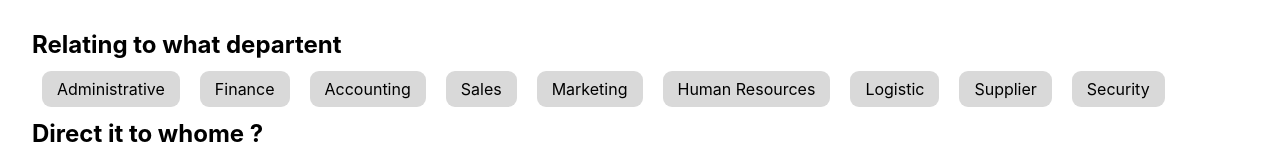
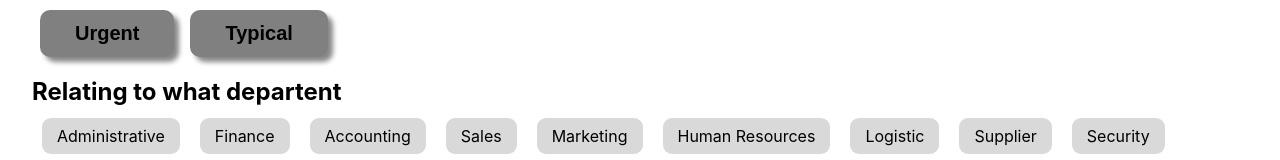
Before and after one commit to ayaadel887/issue-interview-task, a React (Create React App) app: page / in a window 1280 px wide. Shown: the top 160 px of the page. Built offline with nearby package versions, Linux system fonts and the light colour scheme.

Commit message:
Add issue Type component

```diff
--- a/src/App.js
+++ b/src/App.js
@@ -1,11 +1,15 @@
 import "./App.css";
 import Department from "./component/Department/Department";
+import IssueType from "./component/IssueType/IssueType";
 import People from "./component/People/People";
-import { departments, EmployeData } from "./Data.js";
+
+import { departments, EmployeData, typeIssue } from "./Data.js";
 function App() {
   return (
     <>
       <section className="container">
+        {" "}
+        <IssueType typeIssue={typeIssue} />
         <Department departments={departments} />
         <People EmployeData={EmployeData} />
       </section>
--- a/src/Data.js
+++ b/src/Data.js
@@ -89,3 +89,13 @@ export const EmployeData = [
     name: "aya adel",
   },
 ];
+export const typeIssue = [
+  {
+    id: 1,
+    type: "Urgent",
+  },
+  {
+    id: 2,
+    type: "Typical",
+  },
+];
--- /dev/null
+++ b/src/component/IssueType/IssueType.js
@@ -0,0 +1,24 @@
+import React, { useState } from "react";
+import styles from "./IssueType.module.css";
+
+const IssueType = ({ typeIssue }) => {
+  const [selectIssue, setSelectIssue] = useState(null);
+  const handlerSelectIssue = (id) => {
+    setSelectIssue(id);
+  };
+  return (
+    <div>
+      {typeIssue.map((iss) => (
+        <button
+          className={selectIssue === iss.id ? styles.selectIssue : styles.bttn}
+          key={iss.id}
+          onClick={() => handlerSelectIssue(iss.id)}
+        >
+          {iss.type}
+        </button>
+      ))}
+    </div>
+  );
+};
+
+export default IssueType;
--- /dev/null
+++ b/src/component/IssueType/IssueType.module.css
@@ -0,0 +1,20 @@
+.bttn {
+  padding: 12px 35px;
+  font-weight: bold;
+  background-color: gray;
+  border: none;
+  font-size: 20px;
+  margin-inline: 8px;
+  border-radius: 10px;
+  box-shadow: 5px 5px 5px #888888;
+}
+.selectIssue {
+  padding: 12px 35px;
+  font-weight: bold;
+  background-color: rgb(116, 3, 3);
+  border: none;
+  font-size: 20px;
+  margin-inline: 8px;
+  border-radius: 10px;
+  box-shadow: 5px 5px 5px #888888;
+}
```
Also changed, not shown: src/component/SelectIssu/SelectIssu.js (deleted), src/component/SelectIssu/SelectIssu.module.css (deleted).
